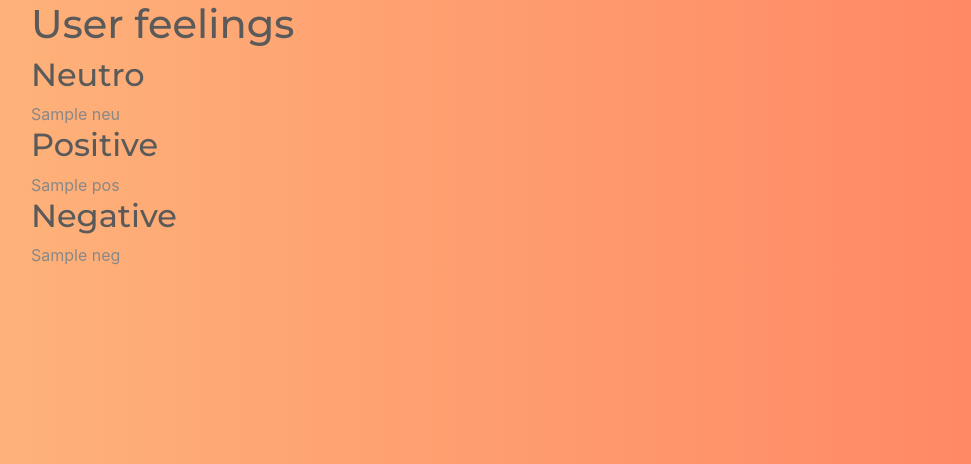
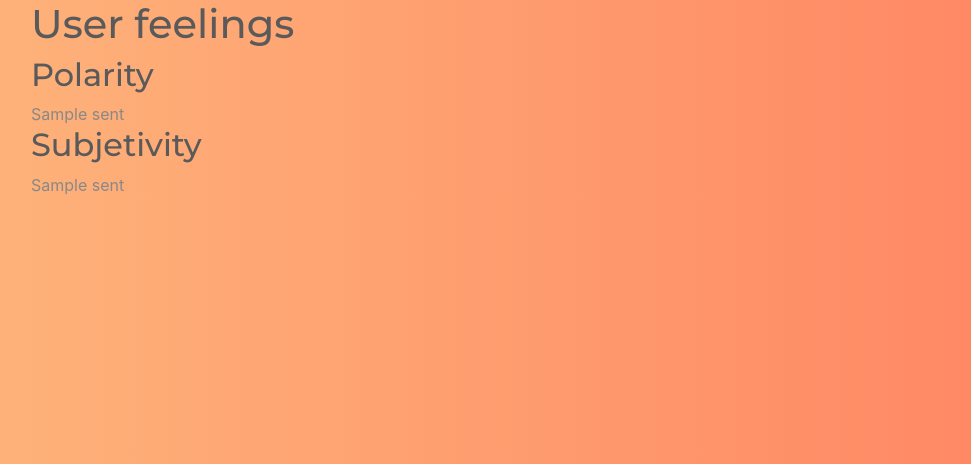
Before and after one commit to mariaversin/chats-project, a Flask app: template templates/sentiment.html in a window 1280 px wide. Shown: the part 56-520 px from the top of the page, without its empty margins (54-1025 px from the left). Run offline with Flask 2, Linux system fonts and the light colour scheme; the template is opened without the code that fills it: most values are stand-ins (such as "Sample title", 1, 10 or a date in 2020); some libraries are stand-ins or nearby versions.

Commit message:
textblob

```diff
--- a/app.py
+++ b/app.py
@@ -5,10 +5,11 @@ import os
 import json
 load_dotenv()
 import nltk
-from nltk.sentiment.vader import SentimentIntensityAnalyzer
+#from nltk.sentiment.vader import SentimentIntensityAnalyzer
 import pandas as pd
 import numpy as np
 import recom as rec
+from textblob import TextBlob
 from sklearn.feature_extraction.text import CountVectorizer
 from sklearn.metrics.pairwise import cosine_similarity as distance
 
@@ -95,13 +96,16 @@ def analyze(idChat):
 
 @app.route('/sentiment/<idUser>')
 def sentiment(idUser):
-    sid = SentimentIntensityAnalyzer()
+    #sid = SentimentIntensityAnalyzer()
     cur = mysql.connection.cursor()
     cur.execute('SELECT text FROM chats WHERE idUser = {}'.format(idUser))
     analisis = cur.fetchall()
     data = json.dumps(analisis)
     text = str(data.encode('utf-8'))
-    sent_user = sid.polarity_scores(text)
+    #sent_user = sid.polarity_scores(text)
+    blob = TextBlob(text)
+    for sentence in blob.sentences:
+        sent_user = sentence.sentiment
     return render_template('sentiment.html', sent = sent_user)
 
 @app.route('/friendship/<name>')
--- a/requirements.txt
+++ b/requirements.txt
@@ -11,3 +11,4 @@ PyMySQL==0.9.3
 mysqlclient==1.4.6
 mysql-connector-python==8.0.18
 sklearn==0.0
+textblob==0.15.3
--- a/templates/sentiment.html
+++ b/templates/sentiment.html
@@ -13,12 +13,10 @@
 <body>
 
         <h1>User feelings</h1>
-        <h2>Neutro</h2>
-            <tr>{{sent.neu}}</tr>
-        <h2>Positive</h2>
-            <tr>{{ sent.pos}}</tr>
-        <h2>Negative</h2>
-            <tr>{{ sent.neg}}</tr>
+        <h2>Polarity</h2>
+            <tr>{{sent.0}}</tr>
+        <h2>Subjetivity</h2>
+            <tr>{{sent.1}}</tr>
     </div>
 
 
```
Also changed, not shown: 2 other files.
